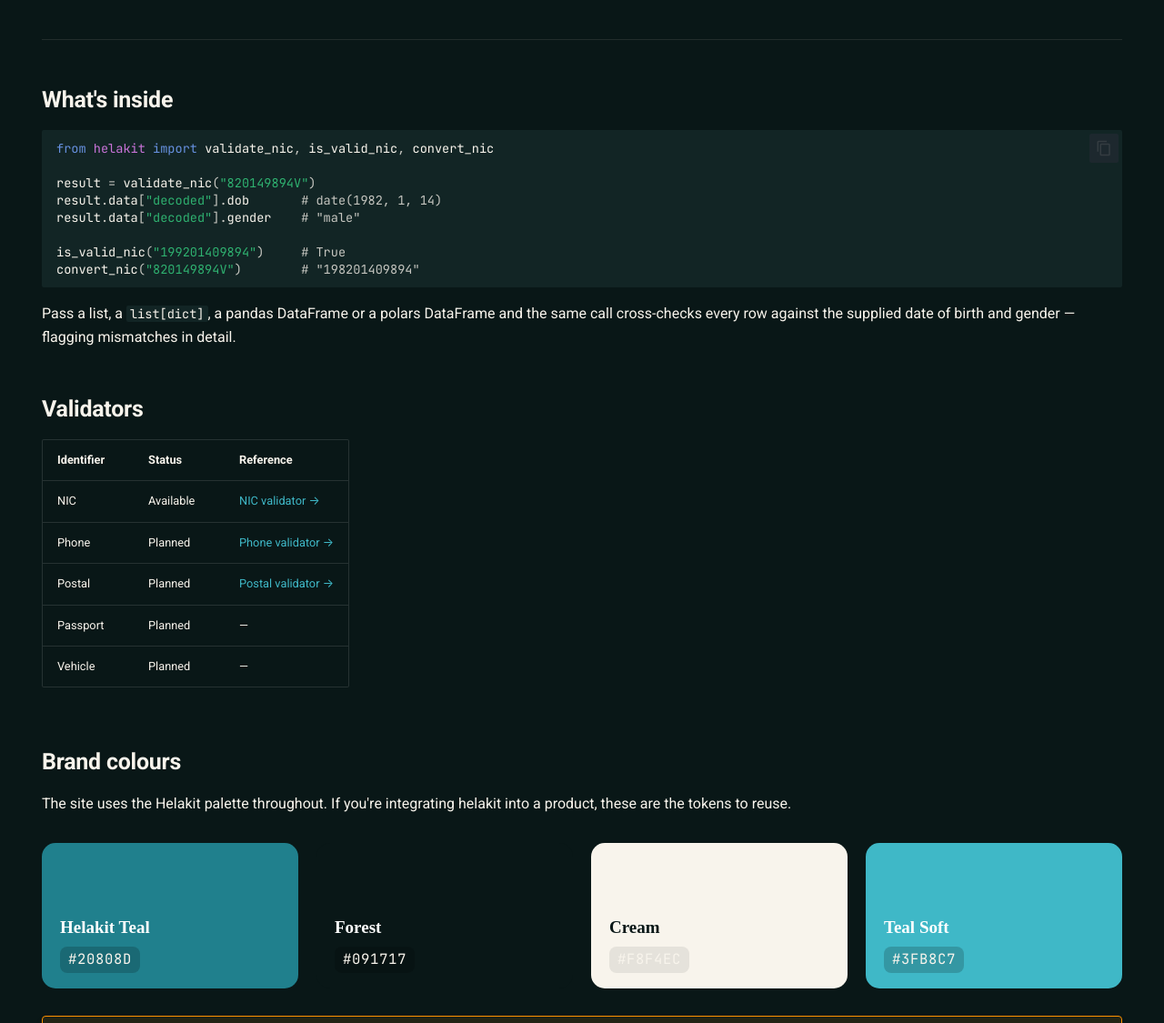
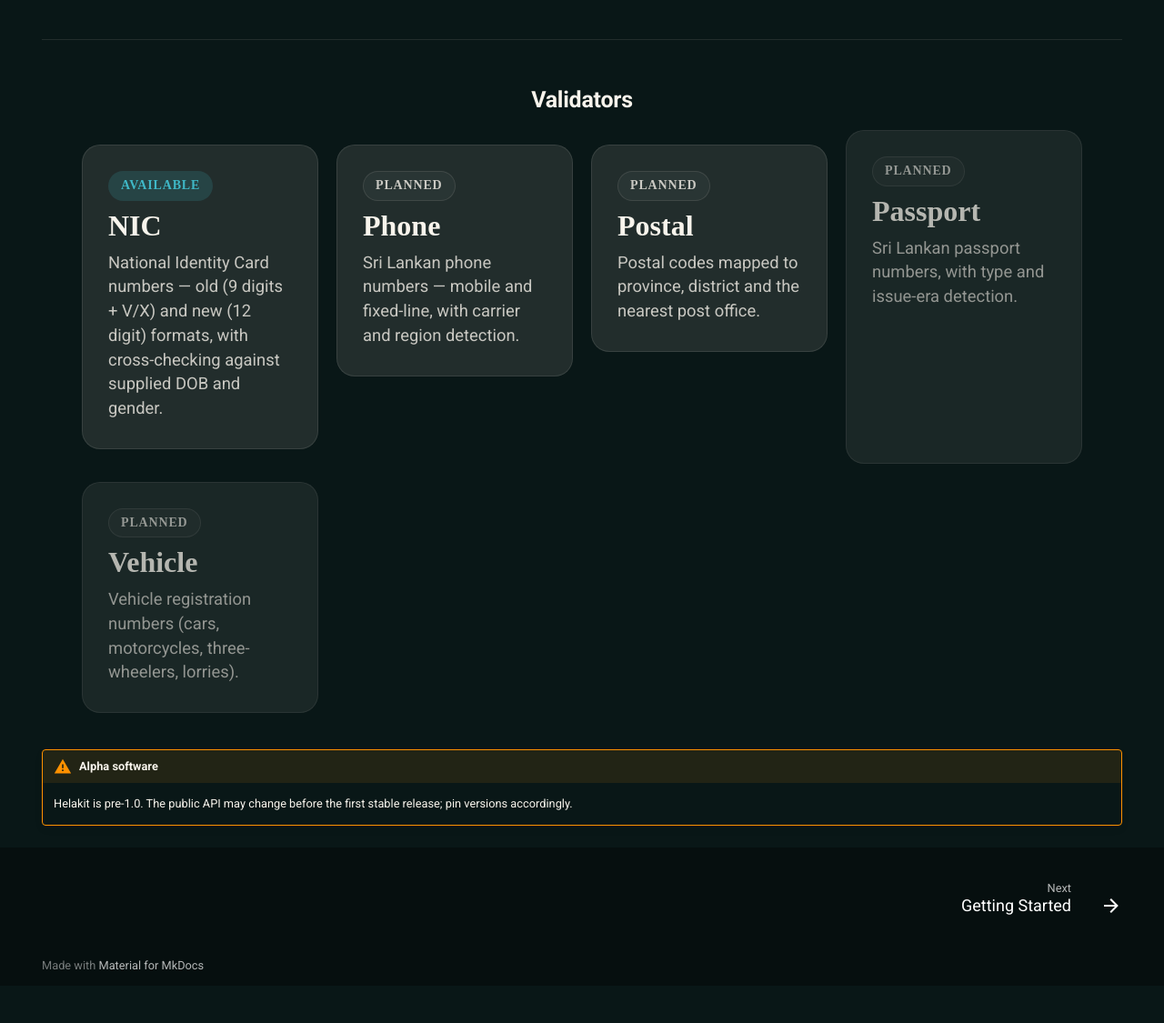
Before and after one commit to Aswikinz/Helakit, an MkDocs documentation site: the page built from docs/index.md, in a window 1280 px wide and 1400 px high, scrolled down 501 px, cut to the strip 275-1400 px from the top of the window. Shown: the whole strip at 91% size. Built offline with MkDocs 1.6.1 and Material for MkDocs 9.7.7, drawn with Linux system fonts in a browser that asks for light colours; comment, search, counter and statistics services are not loaded; the version menu is left out; after the commit the page ends 1860 px from its top, so only the background shows below that.

Commit message:
docs(home): drop What's inside + Brand colours, replace validator table with card grid
The homepage now ends with a centred Validators card grid: each card
shows status pill, name and a one-line description, with available
ones turning into a clickable card. Drops the brand-colour swatch
section entirely (the brand is in the artwork and theme, no need to
spell it out) and the redundant What's inside code preview.

````diff
--- a/docs/index.md
+++ b/docs/index.md
@@ -29,43 +29,40 @@
 </div>
 </div>
 
-## What's inside
+<h2 class="hk-section-title">Validators</h2>
 
-```python
-from helakit import validate_nic, is_valid_nic, convert_nic
+<div class="hk-validators" markdown>
 
-result = validate_nic("820149894V")
-result.data["decoded"].dob       # date(1982, 1, 14)
-result.data["decoded"].gender    # "male"
+<a class="hk-validator hk-validator--available" href="validators/nic/">
+<span class="hk-validator__status">Available</span>
+<span class="hk-validator__name">NIC</span>
+<span class="hk-validator__desc">National Identity Card numbers — old (9 digits + V/X) and new (12 digit) formats, with cross-checking against supplied DOB and gender.</span>
+</a>
 
-is_valid_nic("199201409894")     # True
-convert_nic("820149894V")        # "198201409894"
-```
+<a class="hk-validator" href="validators/phone/">
+<span class="hk-validator__status">Planned</span>
+<span class="hk-validator__name">Phone</span>
+<span class="hk-validator__desc">Sri Lankan phone numbers — mobile and fixed-line, with carrier and region detection.</span>
+</a>
 
-Pass a list, a `list[dict]`, a pandas DataFrame or a polars DataFrame
-and the same call cross-checks every row against the supplied date of
-birth and gender — flagging mismatches in detail.
+<a class="hk-validator" href="validators/postal/">
+<span class="hk-validator__status">Planned</span>
+<span class="hk-validator__name">Postal</span>
+<span class="hk-validator__desc">Postal codes mapped to province, district and the nearest post office.</span>
+</a>
 
-## Validators
+<div class="hk-validator hk-validator--upcoming">
+<span class="hk-validator__status">Planned</span>
+<span class="hk-validator__name">Passport</span>
+<span class="hk-validator__desc">Sri Lankan passport numbers, with type and issue-era detection.</span>
+</div>
 
-| Identifier | Status      | Reference                                  |
-| ---------- | ----------- | ------------------------------------------ |
-| NIC        | Available   | [NIC validator →](validators/nic.md)       |
-| Phone      | Planned     | [Phone validator →](validators/phone.md)   |
-| Postal     | Planned     | [Postal validator →](validators/postal.md) |
-| Passport   | Planned     | —                                          |
-| Vehicle    | Planned     | —                                          |
+<div class="hk-validator hk-validator--upcoming">
+<span class="hk-validator__status">Planned</span>
+<span class="hk-validator__name">Vehicle</span>
+<span class="hk-validator__desc">Vehicle registration numbers (cars, motorcycles, three-wheelers, lorries).</span>
+</div>
 
-## Brand colours
-
-The site uses the Helakit palette throughout. If you're integrating
-helakit into a product, these are the tokens to reuse.
-
-<div class="hk-swatches" markdown>
-<div class="hk-swatch" style="--c: #20808d;"><span>Helakit Teal</span><code>#20808D</code></div>
-<div class="hk-swatch" style="--c: #091717;"><span>Forest</span><code>#091717</code></div>
-<div class="hk-swatch light" style="--c: #f8f4ec;"><span>Cream</span><code>#F8F4EC</code></div>
-<div class="hk-swatch" style="--c: #3fb8c7;"><span>Teal Soft</span><code>#3FB8C7</code></div>
 </div>
 
 !!! warning "Alpha software"
--- a/docs/stylesheets/helakit.css
+++ b/docs/stylesheets/helakit.css
@@ -297,53 +297,92 @@
   display: block;
 }
 
-/* --- Color swatches block -------------------------------------------- *
- * Use on any markdown page like:
- *   <div class="hk-swatches">
- *     <div class="hk-swatch" style="--c: #20808d;"><span>Helakit Teal</span><code>#20808D</code></div>
- *   </div>
+/* --- Validator card grid (homepage) ---------------------------------- *
+ * Replaces the old left-aligned table. Each card is a self-contained
+ * pill with status, name and a short description, optionally clickable
+ * if the validator is available.
  */
 
-.hk-swatches {
-  display: grid;
-  grid-template-columns: repeat(auto-fit, minmax(220px, 1fr));
-  gap: 1rem;
-  margin: 1.5rem 0;
+.hk-section-title {
+  text-align: center;
+  margin: 3rem 0 1.5rem;
+  font-family: "Roboto Slab", serif;
+  font-size: 1.6rem;
+  font-weight: 700;
+  letter-spacing: -0.01em;
 }
 
-.hk-swatch {
+.hk-validators {
+  display: grid;
+  grid-template-columns: repeat(auto-fit, minmax(260px, 1fr));
+  gap: 1rem;
+  margin: 0 auto 2rem;
+  max-width: 1100px;
+}
+
+.hk-validator {
   position: relative;
-  padding: 1rem 1rem 0.85rem;
-  min-height: 8rem;
-  border-radius: 0.75rem;
-  background: var(--c, var(--hk-teal));
-  color: #fff;
   display: flex;
   flex-direction: column;
-  justify-content: flex-end;
-  font-family: "Roboto Slab", serif;
+  gap: 0.5rem;
+  padding: 1.4rem 1.4rem 1.5rem;
+  border-radius: 1rem;
+  border: 1px solid var(--md-default-fg-color--lightest);
+  background: var(--md-default-fg-color--lightest);
+  text-decoration: none !important;
+  color: var(--md-default-fg-color);
+  transition: transform 160ms ease, border-color 160ms ease, background 160ms ease;
 }
 
-.hk-swatch span {
-  font-weight: 600;
-  font-size: 0.95rem;
+a.hk-validator {
+  cursor: pointer;
 }
 
-.hk-swatch code {
-  font-size: 0.78rem;
-  letter-spacing: 0.04em;
-  background: rgba(0, 0, 0, 0.18);
-  padding: 0.1rem 0.45rem;
-  border-radius: 0.4rem;
-  align-self: flex-start;
-  margin-top: 0.25rem;
+a.hk-validator:hover {
+  transform: translateY(-2px);
+  border-color: var(--hk-teal-soft);
+  background: rgba(63, 184, 199, 0.08);
 }
 
-/* Light swatches need dark text — caller adds the .light modifier */
-.hk-swatch.light {
-  color: var(--hk-forest);
+.hk-validator__status {
+  align-self: flex-start;
+  font-family: "Roboto Slab", serif;
+  font-weight: 600;
+  font-size: 0.7rem;
+  letter-spacing: 0.06em;
+  text-transform: uppercase;
+  padding: 0.2rem 0.65rem;
+  border-radius: 999px;
+  color: var(--md-default-fg-color--light);
+  background: rgba(255, 255, 255, 0.04);
+  border: 1px solid var(--md-default-fg-color--lightest);
 }
 
-.hk-swatch.light code {
-  background: rgba(9, 23, 23, 0.08);
+.hk-validator--available .hk-validator__status {
+  color: var(--hk-teal-soft);
+  background: rgba(63, 184, 199, 0.16);
+  border-color: transparent;
 }
+
+[data-md-color-scheme="default"] .hk-validator--available .hk-validator__status {
+  color: var(--hk-teal-deep);
+  background: rgba(32, 128, 141, 0.12);
+}
+
+.hk-validator__name {
+  font-family: "Roboto Slab", serif;
+  font-weight: 700;
+  font-size: 1.6rem;
+  line-height: 1.1;
+  color: var(--md-default-fg-color);
+}
+
+.hk-validator__desc {
+  font-size: 0.92rem;
+  line-height: 1.45;
+  color: var(--md-default-fg-color--light);
+}
+
+.hk-validator--upcoming {
+  opacity: 0.72;
+}
````
